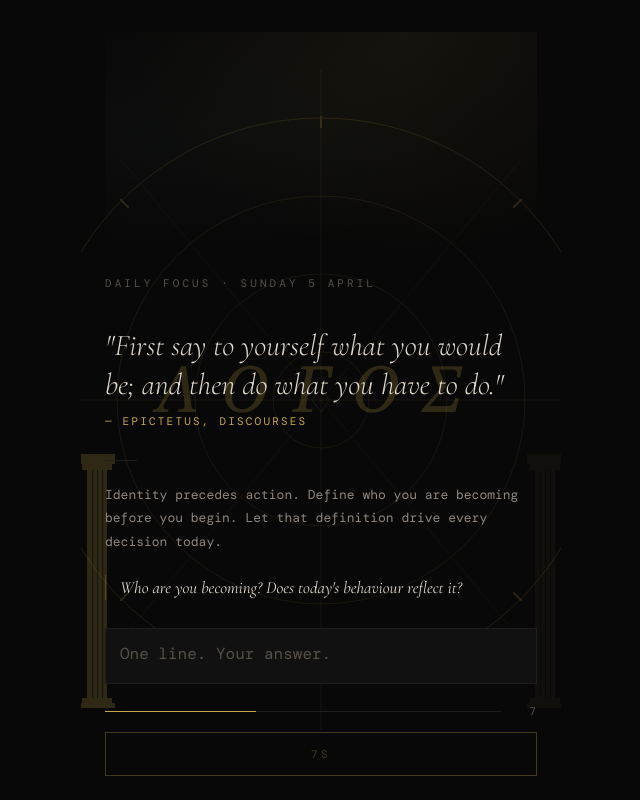
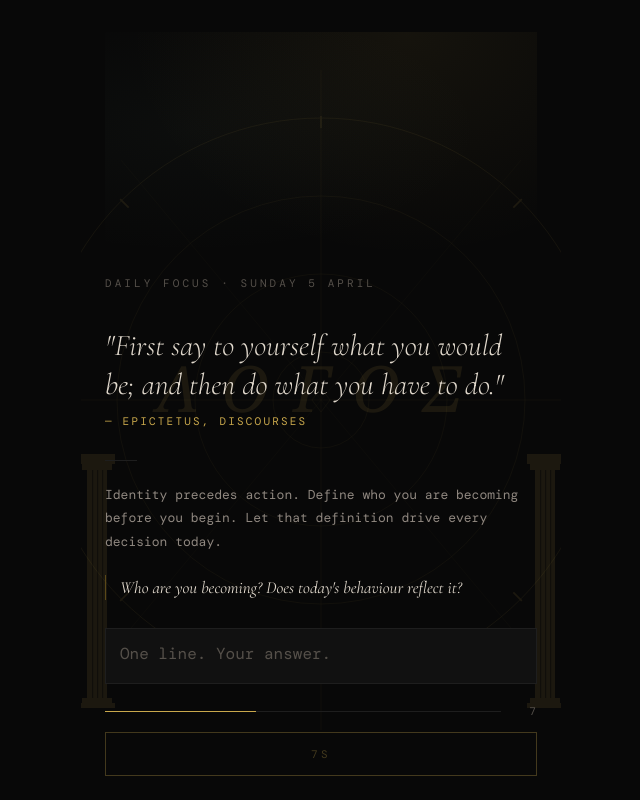
Before and after one commit to philiprubin88-web/Stoic-app-1.0, a React (Vite) app in the folder stoic-pwa/: page / in a window 1280 px wide. Shown: the whole page, without its empty margins (319-959 px from the left). Built offline with nearby package versions, Linux system fonts and the light colour scheme; a web font is replaced by a local one.

Commit message:
Update App.jsx

```diff
--- a/stoic-pwa/src/App.jsx
+++ b/stoic-pwa/src/App.jsx
@@ -76,14 +76,14 @@ function StoicBackground() {
         preserveAspectRatio="xMidYMid slice"
       >
         {/* ── Meander border strip at top ── */}
-        <g opacity="0.07" stroke={gold} fill="none" strokeWidth="0.7">
+        <g opacity="0.1" stroke={gold} fill="none" strokeWidth="0.7">
           <line x1="0" y1="4"  x2="480" y2="4"  strokeWidth="0.4"/>
           <path d={meander}/>
           <line x1="0" y1="28" x2="480" y2="28" strokeWidth="0.4"/>
         </g>
 
         {/* ── Cosmic wheel / Logos ── */}
-        <g opacity="0.200" stroke={gold} fill="none">
+        <g opacity="0.100" stroke={gold} fill="none">
           {/* Concentric rings */}
           <circle cx="240" cy="430" r="282" strokeWidth="0.7"/>
           <circle cx="240" cy="430" r="204" strokeWidth="0.5"/>
@@ -104,7 +104,7 @@ function StoicBackground() {
         </g>
 
         {/* ── Left Doric column ── */}
-        <g opacity="0.200" fill={gold}>
+        <g opacity="0.100" fill={gold}>
           {/* Shaft */}
           <rect x="6"  y="500" width="20" height="230"/>
           {/* Base plinth */}
@@ -120,7 +120,7 @@ function StoicBackground() {
         </g>
 
         {/* ── Right Doric column ── */}
-        <g opacity="0.045" fill={gold}>
+        <g opacity="0.100" fill={gold}>
           <rect x="454" y="500" width="20" height="230"/>
           <rect x="449" y="728" width="30" height="6"/>
           <rect x="446" y="733" width="36" height="5"/>
@@ -136,7 +136,7 @@ function StoicBackground() {
           x="240" y="442"
           textAnchor="middle"
           fill={gold}
-          opacity="0.200"
+          opacity="0.100"
           fontSize="64"
           letterSpacing="24"
           fontFamily="Georgia, serif"
```
